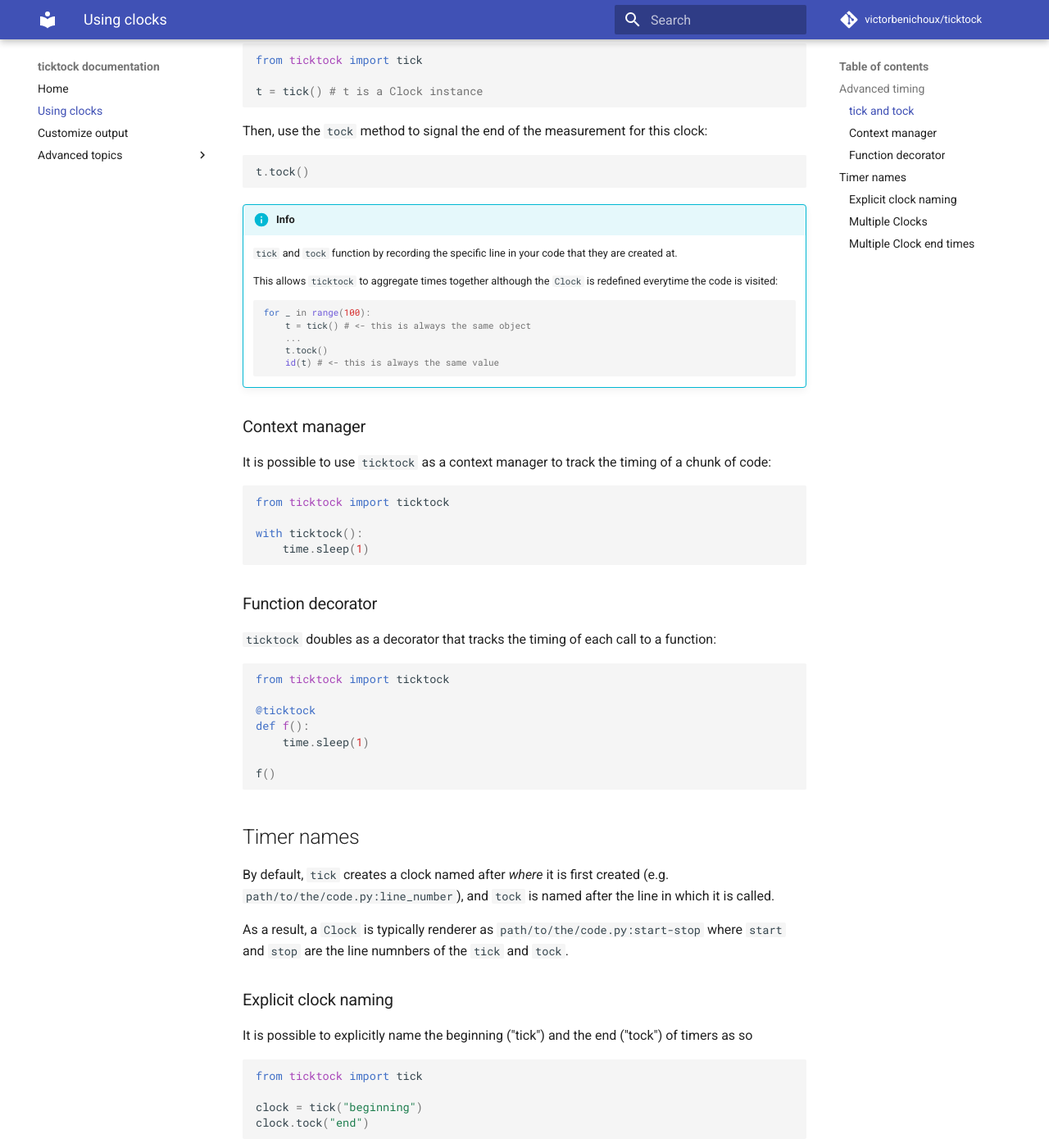
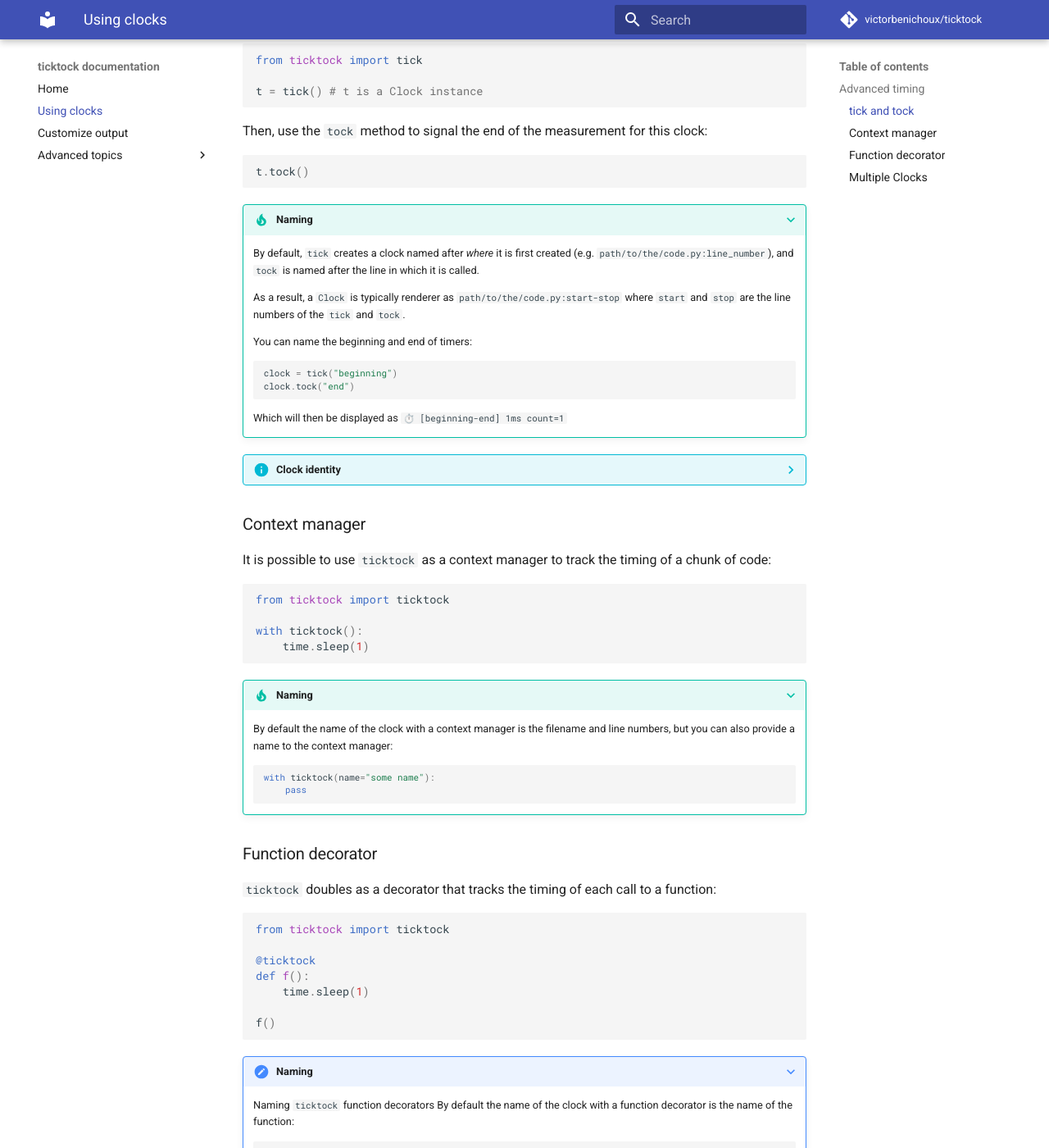
Before and after one commit to victorbenichoux/ticktock, an MkDocs documentation site: the page built from docs/using_clocks.md, in a window 1280 px wide and 1400 px high, scrolled down 348 px. Shown: the whole window at 82% size. Built offline with MkDocs 1.6.1 and Material for MkDocs 9.7.7, drawn with Linux system fonts in a browser that asks for light colours; comment, search, counter and statistics services are not loaded; some of the changed text lies outside the part shown.

Commit message:
docs: add information on naming clocks

````diff
--- a/docs/using_clocks.md
+++ b/docs/using_clocks.md
@@ -20,7 +20,24 @@
 t.tock()
 ```
 
-!!! info
+???+ tip "Naming"
+
+    By default, `tick` creates a clock named after *where* it is first created (e.g. `path/to/the/code.py:line_number`), and `tock` is named after the line in which it is called.
+
+    As a result, a `Clock` is typically renderer as `path/to/the/code.py:start-stop` where `start` and `stop` are the line numbers of the `tick` and `tock`.
+
+    You can name the beginning and end of timers:
+
+    ```python
+    clock = tick("beginning")
+    clock.tock("end")
+    ```
+
+    Which will then be displayed as `⏱️ [beginning-end] 1ms count=1`
+
+
+??? info "Clock identity"
+
     `tick` and `tock` function by recording the specific line in your code that they are created at.
 
     This allows `ticktock` to aggregate times together although the `Clock` is redefined everytime the code is visited:
@@ -44,6 +61,14 @@
     time.sleep(1)
 ```
 
+???+ tip "Naming"
+    By default the name of the clock with a context manager is the filename and line numbers, but you can also provide a name to the context manager:
+
+    ```python
+    with ticktock(name="some name"):
+        pass
+    ```
+
 ### Function decorator
 
 `ticktock` doubles as a decorator that tracks the timing of each call to a function:
@@ -58,29 +83,27 @@
 f()
 ```
 
-## Timer names
+???+ note "Naming"
+    Naming `ticktock` function decorators
+    By default the name of the clock with a function decorator is the name of the function:
 
-By default, `tick` creates a clock named after *where* it is first created (e.g. `path/to/the/code.py:line_number`), and `tock` is named after the line in which it is called.
+    ```python
+    @ticktock
+    def f():
+        pass
+    ```
 
-As a result, a `Clock` is typically renderer as `path/to/the/code.py:start-stop` where `start` and `stop` are the line numnbers of the `tick` and `tock`.
+    Will render as: `⏱️ [f] 1ms count=1`
 
+    You can also provide a name to the decorator
 
-### Explicit clock naming
+    ```python
+    @ticktock(name="some name")
+    def f():
+        pass
+    ```
 
-It is possible to explicitly name the beginning ("tick") and the end ("tock") of timers as so
-
-```python
-from ticktock import tick
-
-clock = tick("beginning")
-clock.tock("end")
-```
-
-Which will then be displayed as
-
-```
-⏱️ [beginning-end] 1ms count=1
-```
+    Will render as: `⏱️ [some name] 1ms count=1`
 
 ### Multiple Clocks
 
@@ -100,18 +123,21 @@
 ```
 
 
-### Multiple Clock end times
+A clock can also have a multiple `tocks`, which will be displayed as different lines
 
-More subtlely, a clock can have a multiple `tocks`, which will be displayed as different lines
+```python linenums="1"
+t = tick("start")
+time.sleep(1)
+if k % 2 == 1:
+    time.sleep(1)
+    t.tock("one")
+else:
+    t.tock("two")
+```
 
-```python
-for k in range(1000):
-    t = tick()
-    # do some work
-    time.sleep(1)
-    if k % 2 == 1:
-        time.sleep(1)
-        t.tock()
-    else:
-        t.tock()
+Which will lead to two lines being renderered:
+
 ```
+⏱️ [start-one] 1s count=1
+⏱️ [start-two] 2s count=1
+```
````
Also changed, not shown: docs/index.md (+0 -5 lines).
